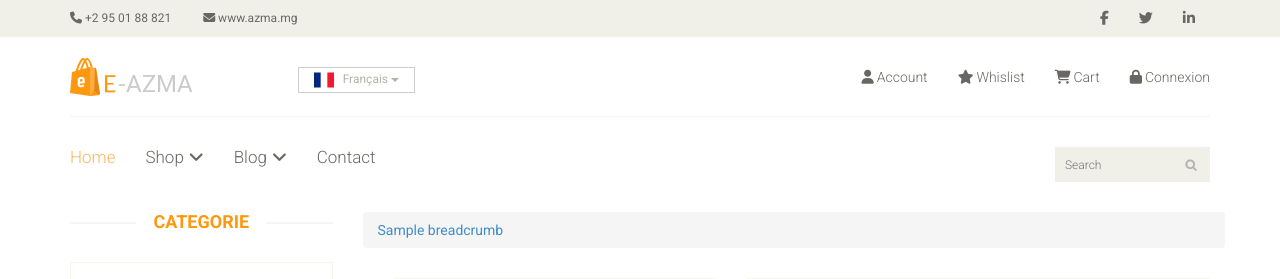
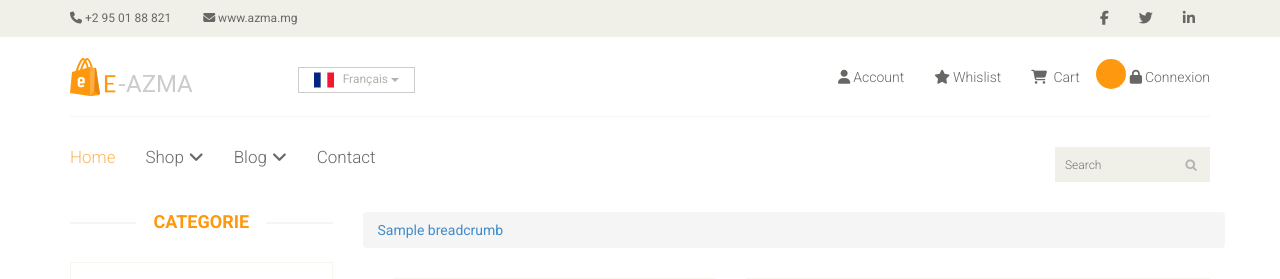
Before and after one commit to littleblackman/mazone, a Symfony app: template templates/product/show.html.twig in a window 1280 px wide. Shown: the top 279 px of the page. Run offline with Twig, Linux system fonts and the light colour scheme; the template is opened without the code that fills it: most values are stand-ins (such as "Sample title", 1, 10 or a date in 2020); grey boxes marked "Sample" are stand-in pictures; some libraries are stand-ins or nearby versions.

Commit message:
add the nb items cart

```diff
--- a/public/css/style.css
+++ b/public/css/style.css
@@ -7,3 +7,18 @@
 
 .iconRate {color: #FE980F}
 .cart { margin-left: 0px}
+
+.cartLi { margin-right: 20px;;}
+.cartNbItems {
+    background-color: #FE980F;
+    border-radius: 100px;
+    height: 30px;
+    width: 30px;
+    text-align: center;
+    color: black;
+    font-weight: bold;
+    padding-top: 5px;
+    position: absolute;
+    top: -8px;
+    left: 65px
+}
--- a/public/js/cart.js
+++ b/public/js/cart.js
@@ -3,11 +3,17 @@
 
     $.ajax({
         url: url,
-        success: function(result){
+        dataType: "json",
+        success: function(datas){
+            toastr.success('hello', 'Panier');
+            console.log(datas);
+            let quantity = 0;
+            for(let i = 0; i < datas.length; i++) {
+                quantity += datas[i].quantity;
+            }
 
-//            let data = JSON.parse(result);
-            console.log(result);
-            toastr.success('hello', 'Panier');
+            // show cart nb item
+            $('.cartNbItems').text(quantity);
         }
     });
 
--- a/src/Domain/Service/ShopConfigurationService.php
+++ b/src/Domain/Service/ShopConfigurationService.php
@@ -6,6 +6,7 @@
 
 use App\Domain\Model\CategoryManager;
 use App\Domain\Model\ProductManager;
+use App\Domain\Service\CartManagerService;
 
 /**
  * Class used to manager all the shop application
@@ -16,10 +17,12 @@
 
     private $productManager;
     private $categoryManager;
+    private $cartManagerService;
 
-    public function __construct(ProductManager $productManager, CategoryManager $categoryManager) {
+    public function __construct(ProductManager $productManager, CategoryManager $categoryManager, CartManagerService $cartManagerService) {
         $this->productManager = $productManager;
         $this->categoryManager = $categoryManager;
+        $this->cartManagerService = $cartManagerService;
     }
 
 
@@ -29,6 +32,7 @@
         $elements['topCategory']     = $this->categoryManager->getCategoryByConstantKey('CLOTHES', true, 'id');
         $elements['topProducts']     = $this->productManager->getBestSoldedBySubCategory($elements['topCategory'] );
         $elements['topLikeProducts'] = $this->productManager->getBestLikedProducts();
+        $elements['cartNbItems']     = $this->cartManagerService->getCartNbItems();
 
         return $elements;
     }
--- a/src/Responder/Cart/AddResponder.php
+++ b/src/Responder/Cart/AddResponder.php
@@ -6,7 +6,6 @@
 
 use App\Domain\Service\CartManagerService;
 use App\Responder\Cart\Interfaces\AddResponderInterface;
-use Symfony\Component\HttpFoundation\Response;
 use Symfony\Component\HttpFoundation\JsonResponse;
 
 class AddResponder implements AddResponderInterface
@@ -18,7 +17,7 @@
         $this->cartManagerService = $cartManagerService;
     }
 
-    public function render($cart): Response
+    public function render($cart): JsonResponse
     {
         $cartArray = $this->cartManagerService->toArray();
         return new JsonResponse($cartArray);
--- a/src/Responder/Cart/Interfaces/AddResponderInterface.php
+++ b/src/Responder/Cart/Interfaces/AddResponderInterface.php
@@ -4,9 +4,9 @@
 
 namespace App\Responder\Cart\Interfaces;
 
-use Symfony\Component\HttpFoundation\Response;
+use Symfony\Component\HttpFoundation\JsonResponse;
 
 interface AddResponderInterface
 {
-    public function render(array $cart): Response;
+    public function render(array $cart): JsonResponse;
 }
--- a/templates/home/header.html.twig
+++ b/templates/home/header.html.twig
@@ -60,7 +60,13 @@
 					<ul class="nav navbar-nav">
 						<li><a href="#"><i class="fa fa-user"></i>{% trans %}account{% endtrans %}</a></li>
 						<li><a href="#"><i class="fa fa-star"></i>{% trans %}wishlist{% endtrans %}</a></li>
-						<li><a href="cart.html"><i class="fa fa-shopping-cart"></i>{% trans %}cart{% endtrans %}</a></li>
+						<li class="cartLi">
+							<a href="cart.html">
+								<i class="fa fa-shopping-cart"></i>
+								{{ "cart"|trans}}
+								<div class="cartNbItems">{{config.cartNbItems}}</div>
+							</a>
+						</li>
 						<li><a href="login.html"><i class="fa fa-lock"></i>{% trans %}login{% endtrans %}</a></li>
 					</ul>
 				</div>
```
Also changed, not shown: src/Domain/Service/CartManagerService.php (+12 -2 lines).
